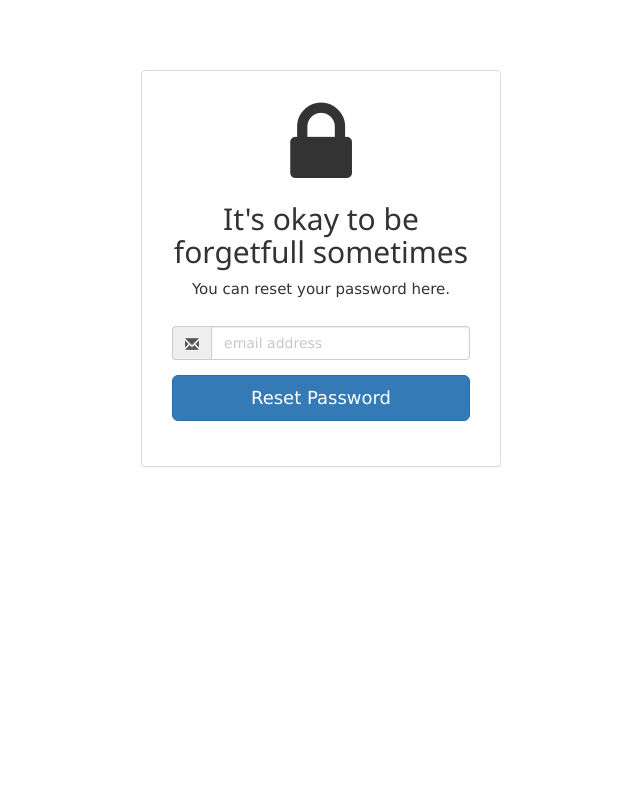
After one commit to DucNgn/Web-Career-Portal, a Flask app: template templates/forgotPassword.html in a window 1280 px wide. The commit adds this page. Shown: the whole page, without its empty margins (319-959 px from the left). Run offline with Flask 2, Linux system fonts and the light colour scheme; the template is opened without the code that fills it, so the values that code supplies are empty; the visitor is signed in with stand-in values (Sample User, id 1); some libraries are stand-ins or nearby versions.

Commit message:
Added forgot password page
+ Add check if the provided email is in the database

```diff
--- a/auth.py
+++ b/auth.py
@@ -1,10 +1,10 @@
 from __main__ import app
 from flask import flash, request, render_template, url_for, redirect, session
-from dbfunctions import verifyAccount, getUserID
+from dbfunctions import verifyAccount, getUserID, emailExisted
 
 @app.before_request
 def require_login():
-    allowed_routes = ['welcome', 'register', 'login', 'static']
+    allowed_routes = ['welcome', 'register', 'login', 'static', 'forgotPassword']
     if request.endpoint not in allowed_routes and 'email' not in session:
         return redirect('/login')
 
@@ -48,6 +48,19 @@ def register():
         return redirect('login')
     return render_template("register.html")
 
+@app.route("/forgotPassword", methods=['POST', 'GET'])
+def forgotPassword():
+    if request.method == 'POST':
+        email = request.form['email']
+        if emailExisted(email):
+            flash("Please check your email for a code to reset password", "success")
+            # Sending email and retrieve code here
+            return redirect(request.url)
+        else:
+            flash("Your email is not registered in our system", "warning")
+            return redirect(request.url)
+    return render_template("forgotPassword.html")
+
 @app.route("/logout")
 def logout():
     session.pop("email", None)
--- /dev/null
+++ b/templates/forgotPassword.html
@@ -0,0 +1,75 @@
+<head>
+    <link href="//maxcdn.bootstrapcdn.com/bootstrap/3.3.0/css/bootstrap.min.css" rel="stylesheet" id="bootstrap-css">
+    <script src="//maxcdn.bootstrapcdn.com/bootstrap/3.3.0/js/bootstrap.min.js"></script>
+    <script src="//code.jquery.com/jquery-1.11.1.min.js"></script>
+    <link rel="stylesheet" href="https://maxcdn.bootstrapcdn.com/font-awesome/4.5.0/css/font-awesome.min.css">
+    <link rel="stylesheet" href="https://www.w3schools.com/w3css/4/w3.css">
+    <style>
+        .form-gap {
+            padding-top: 70px;
+        }
+    </style>
+</head>
+
+<body>
+
+    {% with messages = get_flashed_messages(with_categories=true) %}
+    {% if messages %}
+    {% for category, message in messages %}
+    <div class="alert alert-{{ category }} alert-dismissible fade show" role="alert">
+        <span>{{ message }}</span>
+        <button type="button" class="close" data-dismiss="alert" aria-label="Close">
+            <span aria-hidden="true">&times;</span>
+        </button>
+    </div>
+    {% endfor %}
+    {% endif %}
+    {% endwith %}
+
+    <div class="form-gap"></div>
+    <div class="container">
+        <div class="row">
+            <div class="col-md-4 col-md-offset-4">
+                <div class="panel panel-default">
+                    <div class="panel-body">
+                        <div class="text-center">
+                            <h3><i class="fa fa-lock fa-4x"></i></h3>
+                            <h2 class="text-center">It's okay to be forgetfull sometimes</h2>
+                            <p>You can reset your password here.</p>
+                            <div class="panel-body">
+                                {% with messages = get_flashed_messages(with_categories=true) %}
+                                {% if messages %}
+                                {% for category, message in messages %}
+                                <div class="alert alert-{{category}}" role="alert">
+                                    <p>{{ message }}</p>
+                                </div>
+                                {% endfor %}
+                                {% endif %}
+                                {% endwith %}
+
+                                <form id="register-form" role="form" autocomplete="off" class="form"
+                                    action="/forgotPassword" method="post">
+
+                                    <div class="form-group">
+                                        <div class="input-group">
+                                            <span class="input-group-addon"><i
+                                                    class="glyphicon glyphicon-envelope color-blue"></i></span>
+                                            <input id="email" name="email" placeholder="email address"
+                                                class="form-control" type="email" required>
+                                        </div>
+                                    </div>
+                                    <div class="form-group">
+                                        <input name="recover-submit" class="btn btn-lg btn-primary btn-block"
+                                            value="Reset Password" type="submit">
+                                    </div>
+
+                                </form>
+
+                            </div>
+                        </div>
+                    </div>
+                </div>
+            </div>
+        </div>
+    </div>
+</body>
```
Also changed, not shown: dbfunctions.py (+17 -1 lines), templates/login.html (+5 -4 lines).
